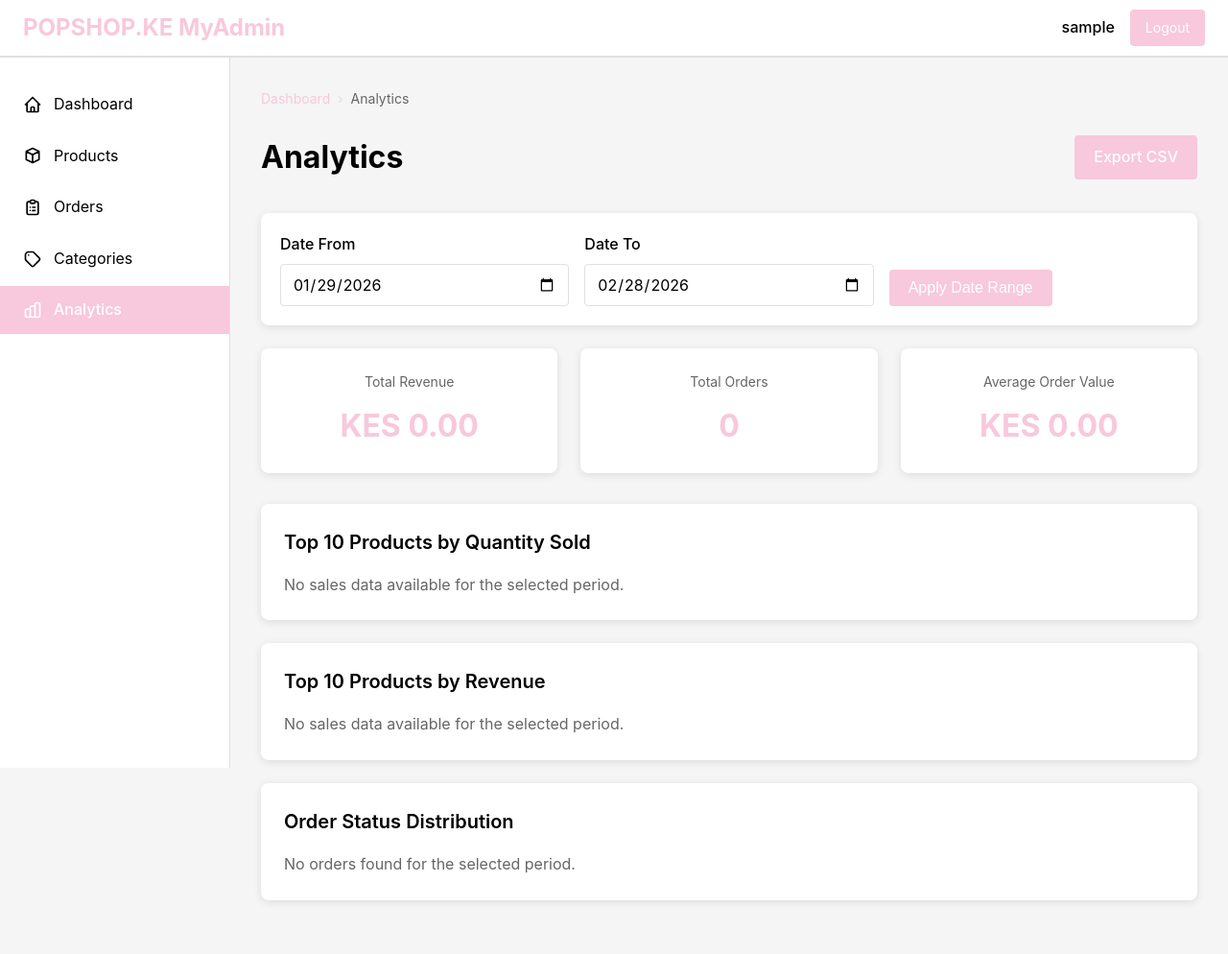
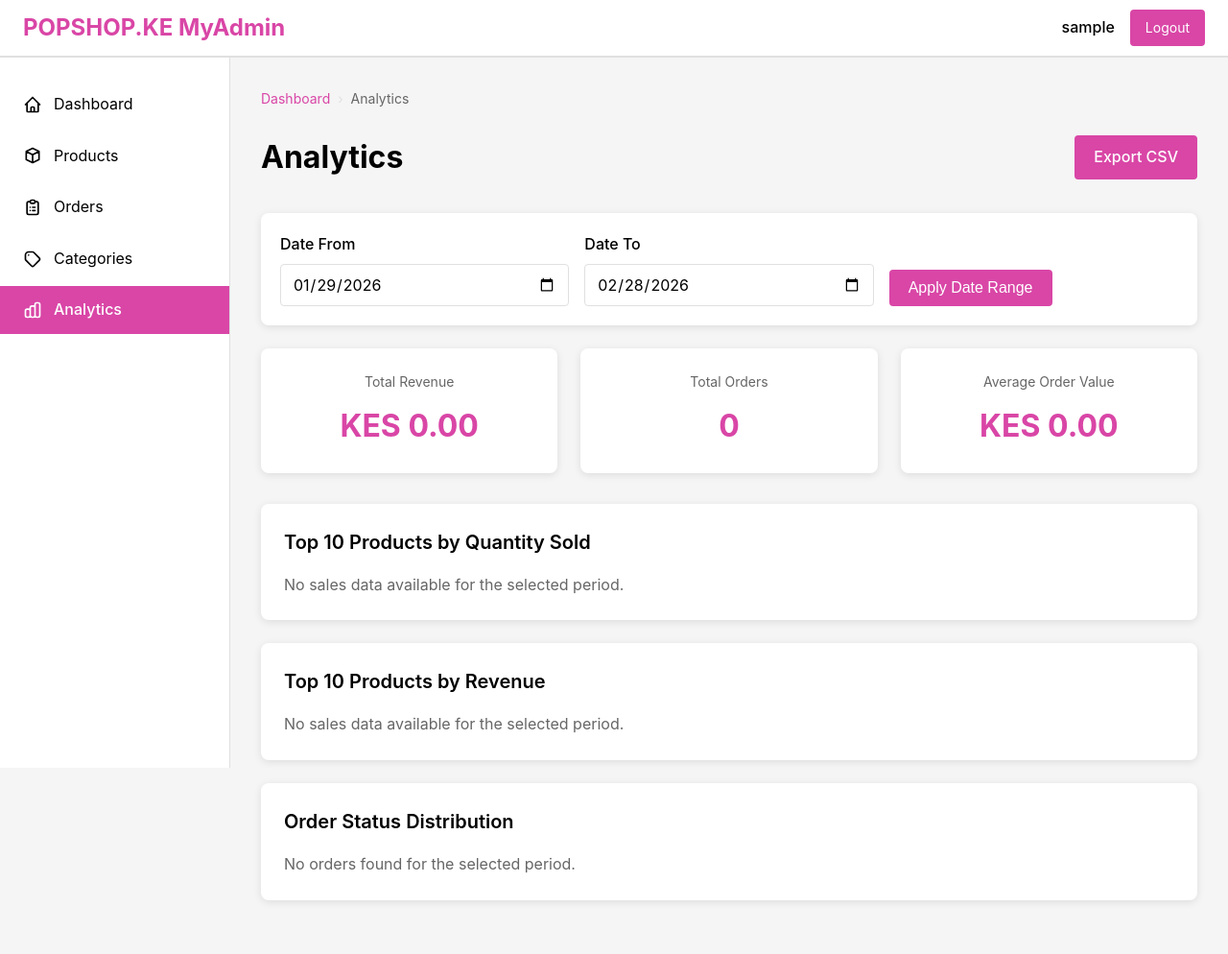
Before and after one commit to codewitheddy/faith, a Django app: page /myadmin/analytics/ in a window 1280 px wide. Shown: the whole page at 96% size. Run offline with Django 5.2, Linux system fonts and the light colour scheme; the visitor is signed in with stand-in values (Sample User, id 1); data that the repository does not hold is empty.

Commit message:
Fixed contrast issues

```diff
--- a/static/myadmin/css/admin.css
+++ b/static/myadmin/css/admin.css
@@ -9,6 +9,7 @@
 
 :root {
     --primary-pink: #F8C8DC;
+    --primary-pink-dark: #d946a6; /* Darker pink for better contrast */
     --light-pink: #fde4ec;
     --dark-pink: #f5b5d0;
     --black: #000000;
@@ -57,7 +58,7 @@ body {
 .admin-logo {
     font-size: 24px;
     font-weight: bold;
-    color: var(--primary-pink);
+    color: var(--primary-pink-dark);
     text-decoration: none;
 }
 
@@ -74,7 +75,7 @@ body {
 
 .btn-logout {
     padding: 8px 16px;
-    background: var(--primary-pink);
+    background: var(--primary-pink-dark);
     color: var(--white);
     border: none;
     border-radius: 4px;
@@ -85,7 +86,7 @@ body {
 }
 
 .btn-logout:hover {
-    background: var(--dark-pink);
+    background: #c2358a; /* Even darker on hover */
 }
 
 /* Sidebar */
@@ -121,10 +122,11 @@ body {
 
 .sidebar-nav a:hover {
     background: var(--light-pink);
+    color: var(--black); /* Ensure text stays readable */
 }
 
 .sidebar-nav a.active {
-    background: var(--primary-pink);
+    background: var(--primary-pink-dark);
     color: var(--white);
     font-weight: 500;
 }
@@ -154,7 +156,7 @@ body {
 }
 
 .breadcrumbs a {
-    color: var(--primary-pink);
+    color: var(--primary-pink-dark);
     text-decoration: none;
 }
 
@@ -194,12 +196,12 @@ body {
 }
 
 .btn-primary {
-    background: var(--primary-pink);
+    background: var(--primary-pink-dark);
     color: var(--white);
 }
 
 .btn-primary:hover {
-    background: var(--dark-pink);
+    background: #c2358a; /* Even darker on hover */
 }
 
 .btn-secondary {
@@ -275,7 +277,7 @@ body {
 .kpi-value {
     font-size: 32px;
     font-weight: bold;
-    color: var(--primary-pink);
+    color: var(--primary-pink-dark);
 }
 
 /* Forms */
@@ -311,7 +313,7 @@ body {
 .form-select:focus,
 .form-textarea:focus {
     outline: none;
-    border-color: var(--primary-pink);
+    border-color: var(--primary-pink-dark);
 }
 
 .form-input.error,
@@ -376,7 +378,7 @@ body {
 }
 
 .data-table tr:hover {
-    background: var(--light-pink);
+    background: #fff0f5; /* Slightly darker pink for better text contrast */
 }
 
 .table-thumbnail {
@@ -440,14 +442,14 @@ body {
 }
 
 .page-btn:hover:not(:disabled) {
-    background: var(--primary-pink);
-    border-color: var(--primary-pink);
+    background: var(--primary-pink-dark);
+    border-color: var(--primary-pink-dark);
     color: var(--white);
 }
 
 .page-btn.active {
-    background: var(--primary-pink);
-    border-color: var(--primary-pink);
+    background: var(--primary-pink-dark);
+    border-color: var(--primary-pink-dark);
     color: var(--white);
 }
 
@@ -606,7 +608,7 @@ body {
     display: flex;
     align-items: center;
     justify-content: center;
-    background: linear-gradient(135deg, var(--light-pink) 0%, var(--white) 100%);
+    background: linear-gradient(135deg, #f5d5e5 0%, var(--white) 100%); /* Slightly darker gradient */
 }
 
 .login-card {
@@ -622,7 +624,7 @@ body {
     text-align: center;
     font-size: 32px;
     font-weight: bold;
-    color: var(--primary-pink);
+    color: var(--primary-pink-dark);
     margin-bottom: 32px;
 }
 
```
